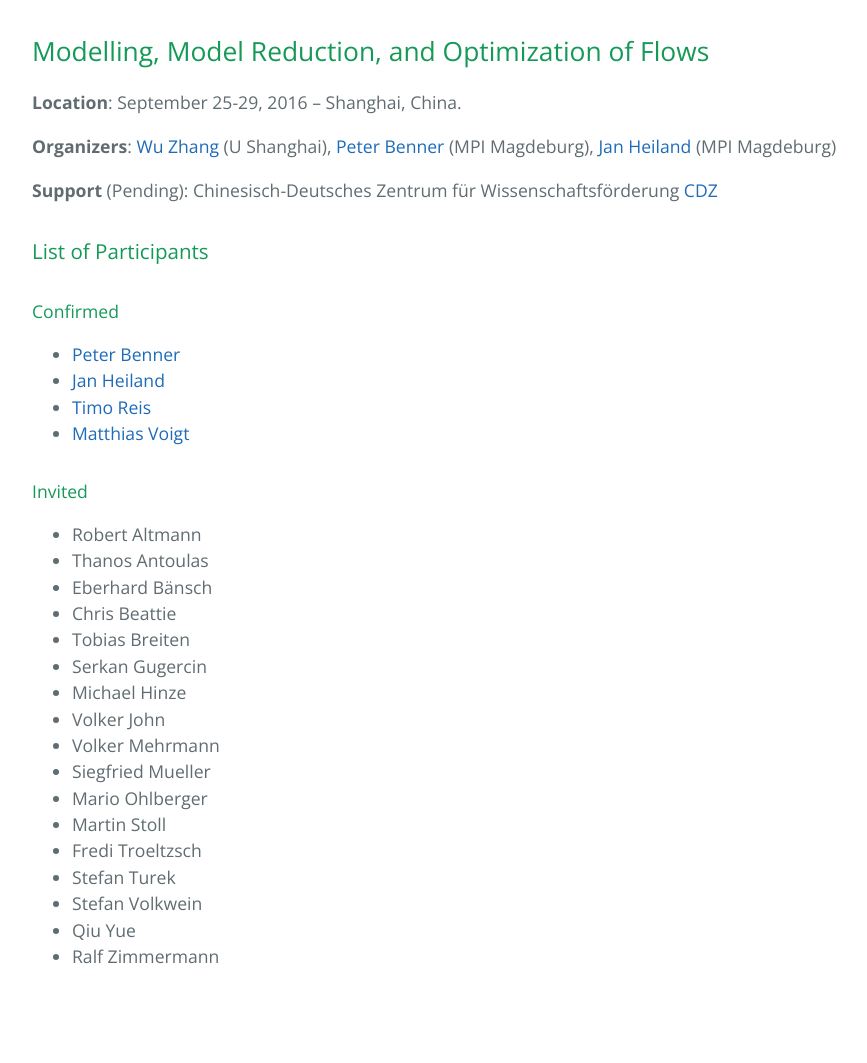
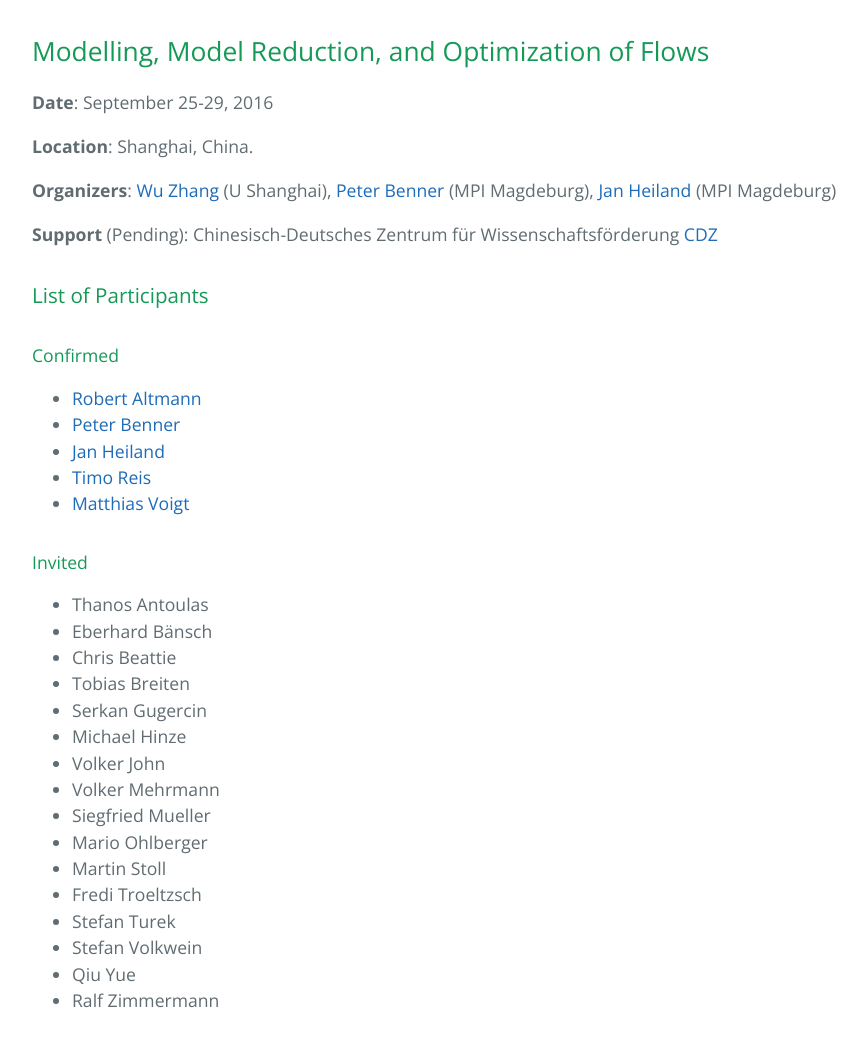
Before and after one commit to highlando/16-cdz-workshop, a Jekyll site: the page built from index.md, in a window 1280 px wide. Shown: the whole page, without its empty margins (192-1059 px from the left). Built offline with Jekyll 4.4.1, drawn with Linux system fonts in a browser that asks for light colours; before the commit the page ends 1019 px from its top, so only the background shows below that.

Commit message:
date format

```diff
--- a/index.md
+++ b/index.md
@@ -5,7 +5,9 @@ layout: index
 Modelling, Model Reduction, and Optimization of Flows
 ---
 
-**Location**: September 25-29, 2016 -- Shanghai, China.
+**Date**: September 25-29, 2016
+
+**Location**: Shanghai, China.
 
 **Organizers**: [Wu Zhang](http://www.hpcc.shu.edu.cn/Portals/283/people/zhangwu.html) (U Shanghai), [Peter Benner](http://www.mpi-magdeburg.mpg.de/mitarbeiter/26532/15020) (MPI Magdeburg), [Jan Heiland](http://www.mpi-magdeburg.mpg.de/mitarbeiter/29457/834708) (MPI Magdeburg)
 
@@ -14,13 +16,13 @@ Modelling, Model Reduction, and Optimization of Flows
 ### List of Participants
 
 #### Confirmed
+ * [Robert Altmann](https://www.math.tu-berlin.de/fachgebiete_ag_modnumdiff/fg_numerische_mathematik/v-menue/mitarbeiter/robert_altmann/home/)
  * [Peter Benner](http://www.mpi-magdeburg.mpg.de/mitarbeiter/26532/15020)
  * [Jan Heiland](http://www.mpi-magdeburg.mpg.de/mitarbeiter/29457/834708)
  * [Timo Reis](http://www.math.uni-hamburg.de/home/reis/index.html.en)
  * [Matthias Voigt](http://www.math.tu-berlin.de/fachgebiete_ag_modnumdiff/fg_numerische_mathematik/v_menue/mitarbeiter/matthias_voigt/home/)
 
 #### Invited
- * Robert Altmann
  * Thanos Antoulas
  * Eberhard B&auml;nsch
  * Chris Beattie
```
